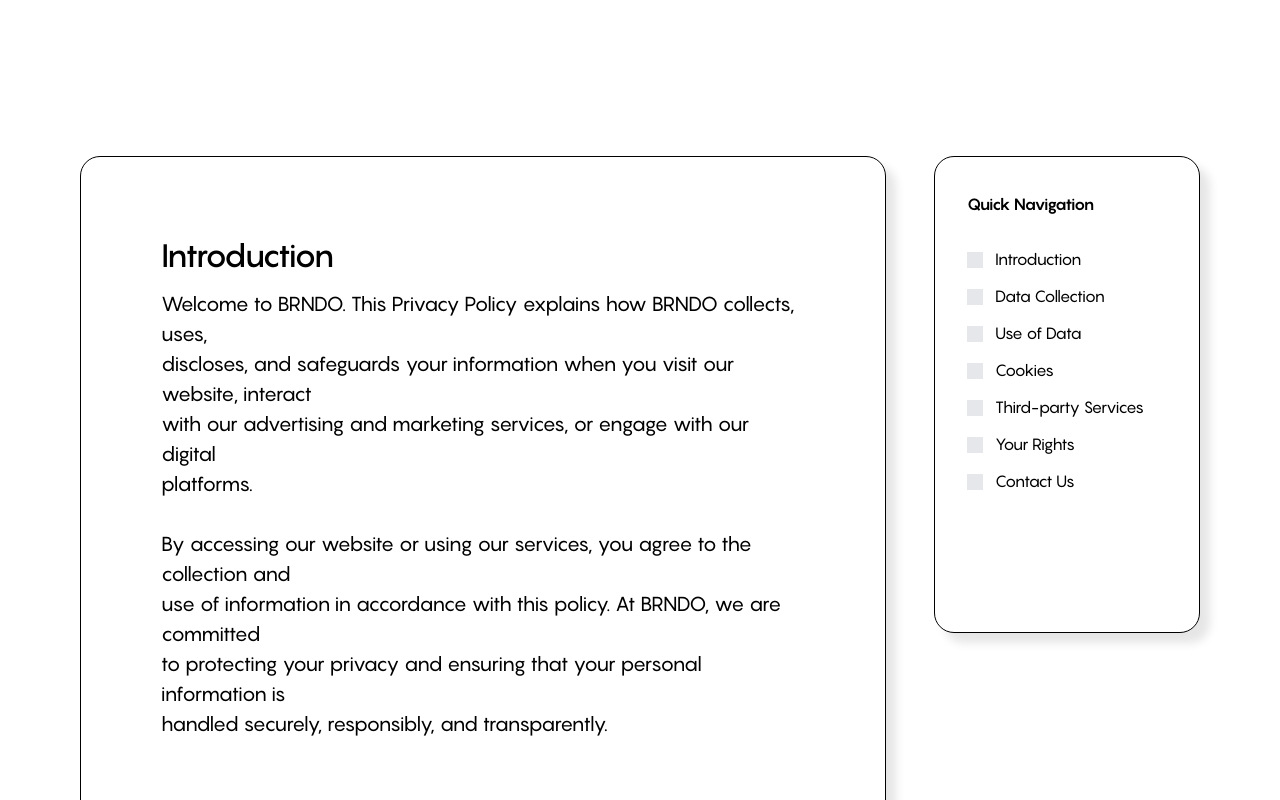
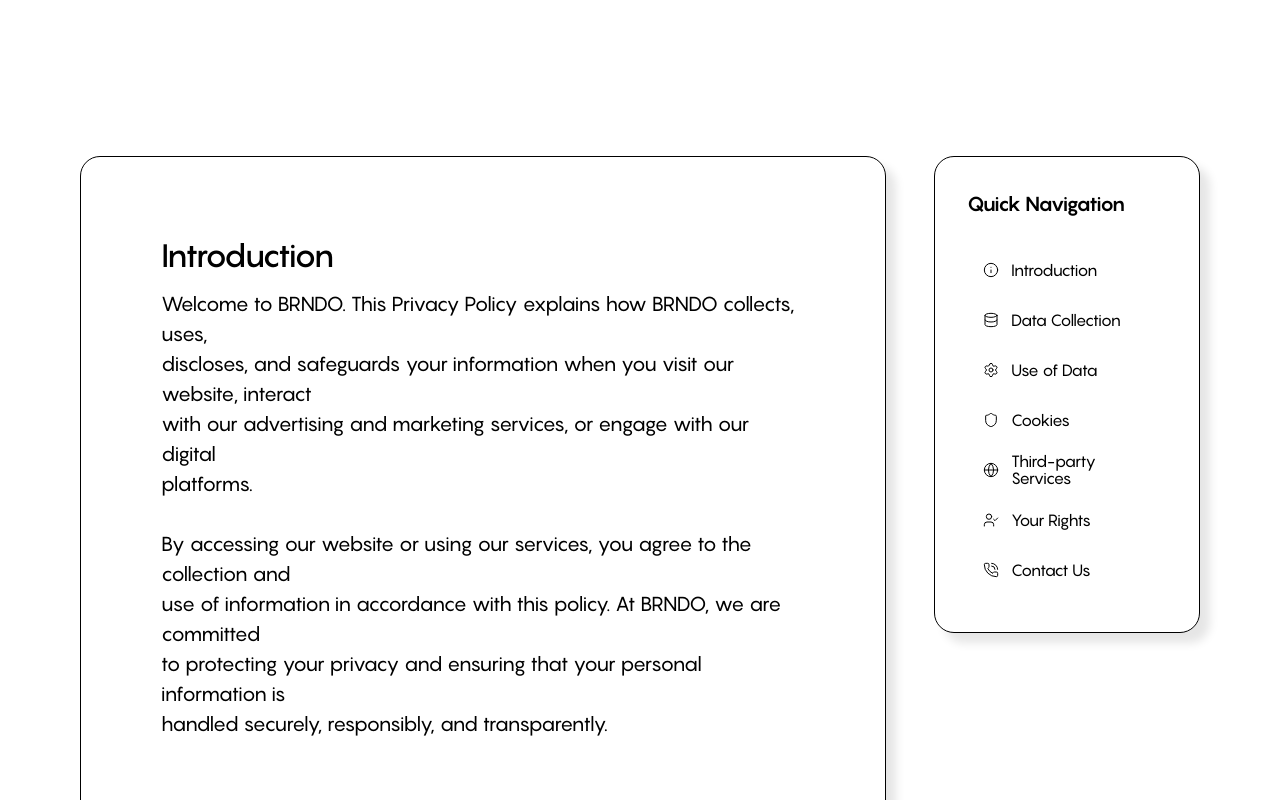
Before and after one commit to amanaanubhav/brndo.in, a Next.js app: page /privacy-policy in a window 1280 px wide. Shown: the part 644-1444 px from the top of the page. Built offline with nearby package versions, Linux system fonts and the light colour scheme.

Commit message:
feat: add PrivacyContent component with scrollable sections and quick navigation menu

```diff
--- a/src/features/privacy-policy/PrivacyContent.jsx
+++ b/src/features/privacy-policy/PrivacyContent.jsx
@@ -1,6 +1,7 @@
 'use client';
 
 import { motion } from 'framer-motion';
+import { Info, Database, Settings, Shield, Globe, UserCheck, PhoneCall } from 'lucide-react';
 
 const DUMMY_TEXT = `Welcome to BRNDO. This Privacy Policy explains how BRNDO collects, uses,
 discloses, and safeguards your information when you visit our website, interact
@@ -13,13 +14,13 @@ to protecting your privacy and ensuring that your personal information is
 handled securely, responsibly, and transparently.`;
 
 const sections = [
-  { title: "Introduction", content: DUMMY_TEXT },
-  { title: "Data Collection", content: DUMMY_TEXT },
-  { title: "Use of Data", content: DUMMY_TEXT },
-  { title: "Cookies", content: DUMMY_TEXT },
-  { title: "Third-party Services", content: DUMMY_TEXT },
-  { title: "Your Rights", content: DUMMY_TEXT },
-  { title: "Contact Us", content: DUMMY_TEXT },
+  { title: "Introduction", content: DUMMY_TEXT, icon: Info },
+  { title: "Data Collection", content: DUMMY_TEXT, icon: Database },
+  { title: "Use of Data", content: DUMMY_TEXT, icon: Settings },
+  { title: "Cookies", content: DUMMY_TEXT, icon: Shield },
+  { title: "Third-party Services", content: DUMMY_TEXT, icon: Globe },
+  { title: "Your Rights", content: DUMMY_TEXT, icon: UserCheck },
+  { title: "Contact Us", content: DUMMY_TEXT, icon: PhoneCall },
 ];
 
 export default function PrivacyContent() {
@@ -40,7 +41,8 @@ export default function PrivacyContent() {
             {sections.map((section, index) => (
               <div
                 key={index}
-                className="flex flex-col gap-4"
+                id={`section-${index}`}
+                className="flex flex-col gap-4 scroll-mt-32"
               >
                 <h3
                   className="font-pangram text-black tracking-[-0.02em]"
@@ -74,29 +76,31 @@ export default function PrivacyContent() {
           >
             <h4
               className="font-pangram text-black tracking-[-0.02em] mb-8"
-              style={{ fontWeight: 600, fontSize: '16.12px', lineHeight: '30px' }}
+              style={{ fontWeight: 600, fontSize: '20px', lineHeight: '30px' }}
             >
               Quick Navigation
             </h4>
 
-            <ul className="flex flex-col gap-5 flex-grow">
-              {sections.map((section, index) => (
-                <li key={index}>
+            <ul className="flex flex-col gap-3 flex-grow">
+              {sections.map((section, index) => {
+                const Icon = section.icon;
+                return (
+                  <li key={index} className="w-full">
                     <a
                       href={`#section-${index}`}
-                    className="flex items-center gap-3 hover:text-[#800000] transition-colors group"
+                      className="flex items-center px-4 h-[38px] rounded-[10px] gap-3 transition-all duration-300 group bg-white text-black hover:bg-[#800000] hover:text-white"
                     >
-                    {/* Placeholder for Icon (14x16 etc) */}
-                    <span className="w-4 h-4 bg-gray-200 group-hover:bg-[#800000] transition-colors flex-shrink-0" style={{ maskImage: 'linear-gradient(white, white)', WebkitMaskImage: 'linear-gradient(white, white)' }}></span>
+                      <Icon size={16} strokeWidth={1.5} className="text-black group-hover:text-white transition-colors flex-shrink-0" />
                       <span
-                      className="font-pangram text-black group-hover:text-[#800000] tracking-[-0.02em] transition-colors"
+                        className="font-pangram tracking-[-0.02em] transition-colors"
                         style={{ fontWeight: 336, fontSize: '16.12px', lineHeight: '17px' }}
                       >
                         {section.title}
                       </span>
                     </a>
                   </li>
-              ))}
+                );
+              })}
             </ul>
           </motion.div>
         </div>
```
Lines whose indentation alone changed are shown as unchanged.
